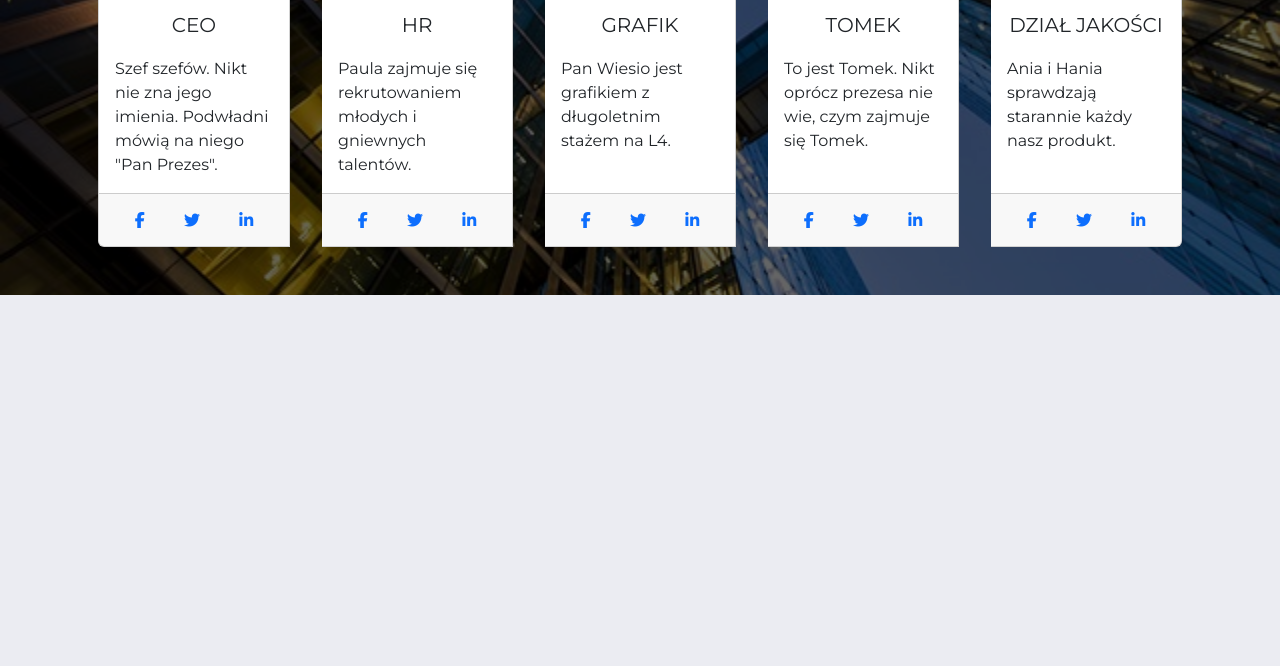
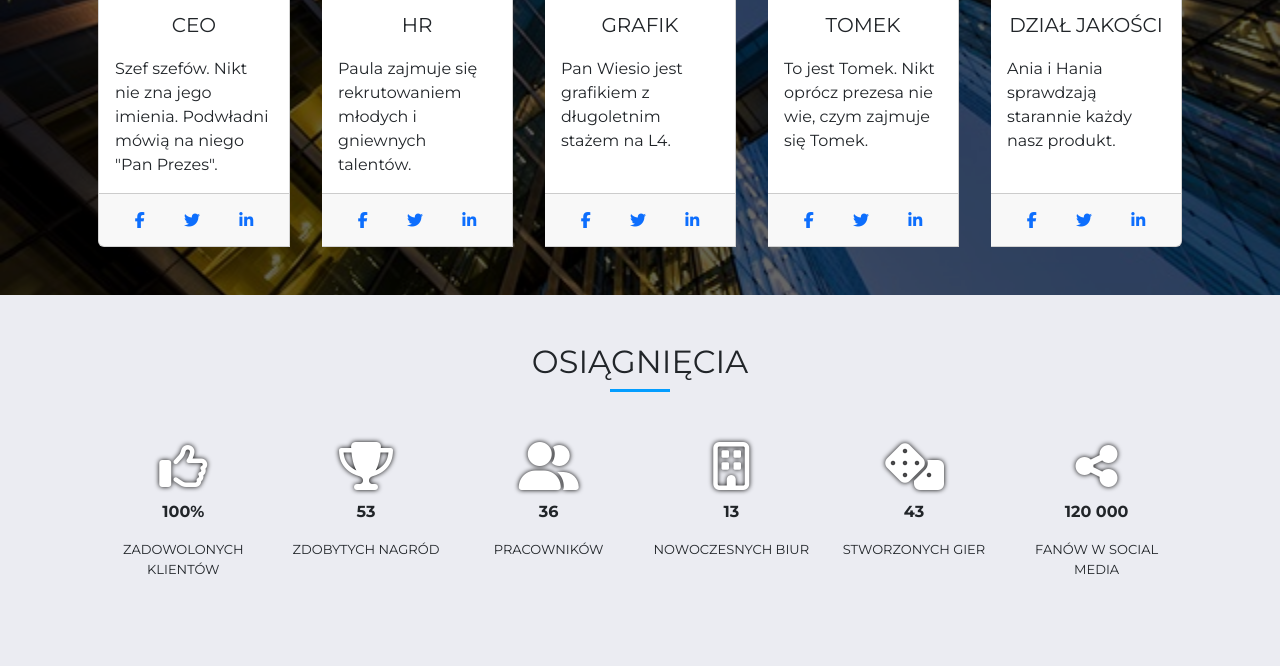
Before and after one commit to mSzemryk/gameDev, a plain HTML site: page index.html in a window 1280 px wide. Shown: the part 3687-4353 px from the top of the page. Drawn offline with nearby package versions, Linux system fonts and the light colour scheme; files that its build step writes are made by us from their sources.

Commit message:
create achievements section

```diff
--- a/index.html
+++ b/index.html
@@ -17,7 +17,6 @@
 			href="https://fonts.googleapis.com/css2?family=Montserrat:wght@400;700&display=swap"
 			rel="stylesheet"
 		/>
-
 
 		<link rel="stylesheet" href="./css/style.css" />
 		<link
@@ -434,6 +433,44 @@
 				</div>
 				<div class="team-shadow"></div>
 			</section>
+			<section id="achievements" class="achievements py-5">
+				<h2 class="section-title">osiągnięcia</h2>
+				<div class="underline"></div>
+				<div class="container">
+					<div class="row achievement-list text-center">
+						<div class="col-md-6 col-lg-4 col-xl-2">
+							<i class="fa-regular fa-thumbs-up"></i>
+							<p class="achievement-number">100%</p>
+							<p class="achievement-text">zadowolonych klientów</p>
+						</div>
+						<div class="col-md-6 col-lg-4 col-xl-2">
+							<i class="fa-solid fa-trophy"></i>
+							<p class="achievement-number">53</p>
+							<p class="achievement-text">zdobytych nagród</p>
+						</div>
+						<div class="col-md-6 col-lg-4 col-xl-2">
+							<i class="fa-solid fa-user-group"></i>
+							<p class="achievement-number">36</p>
+							<p class="achievement-text">pracowników</p>
+						</div>
+						<div class="col-md-6 col-lg-4 col-xl-2">
+							<i class="fa-regular fa-building"></i>
+							<p class="achievement-number">13</p>
+							<p class="achievement-text">nowoczesnych biur</p>
+						</div>
+						<div class="col-md-6 col-lg-4 col-xl-2">
+							<i class="fa-solid fa-dice"></i>
+							<p class="achievement-number">43</p>
+							<p class="achievement-text">stworzonych gier</p>
+						</div>
+						<div class="col-md-6 col-lg-4 col-xl-2">
+							<i class="fa-solid fa-share-nodes"></i>
+							<p class="achievement-number">120 000</p>
+							<p class="achievement-text">fanów w social media</p>
+						</div>
+					</div>
+				</div>
+			</section>
 			<br /><br /><br /><br /><br /><br /><br /><br /><br /><br /><br /><br /><br /><br /><br /><br /><br /><br /><br /><br />
 		</main>
 		<script
@@ -442,7 +479,6 @@
 			crossorigin="anonymous"
 		></script>
 
-
 		<script src="./js/main.js"></script>
 	</body>
 </html>
--- a/scss/style.scss
+++ b/scss/style.scss
@@ -255,3 +255,20 @@ header.hero-img {
 		text-transform: uppercase;
 	}
 }
+// osiągnięcia
+.achievement-list{
+	margin: 20px 10px;
+	i{
+		font-size: 48px;
+		padding: 10px;
+		color: c.$white;
+		text-shadow: 0 0 5px black;
+	}
+	.achievement-number{
+		font-weight: bold;
+	}
+	.achievement-text{
+		text-transform: uppercase;
+		font-size: 13px;
+	}
+}
```
Also changed, not shown: css/style.css, 1 other file.
